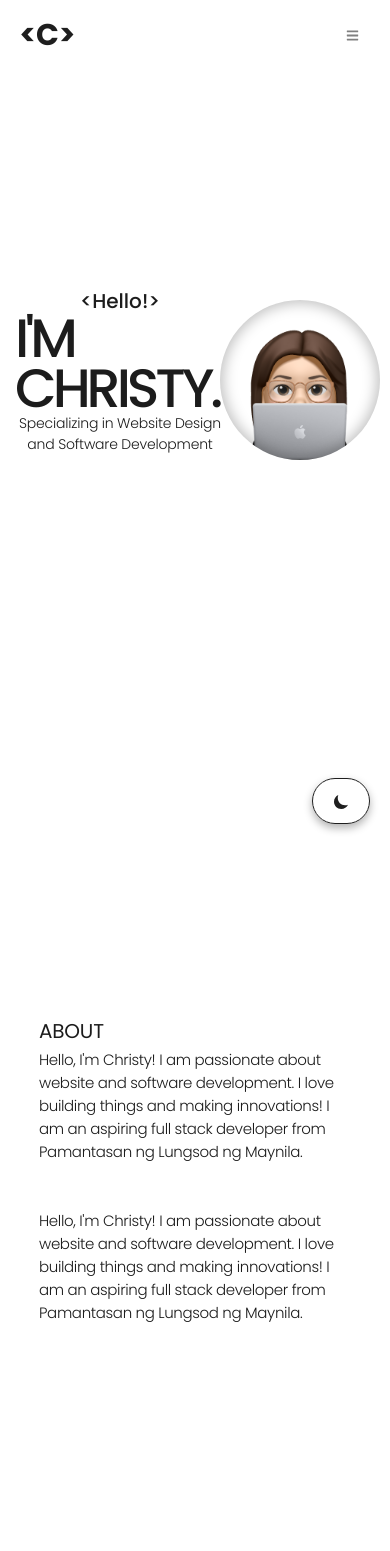
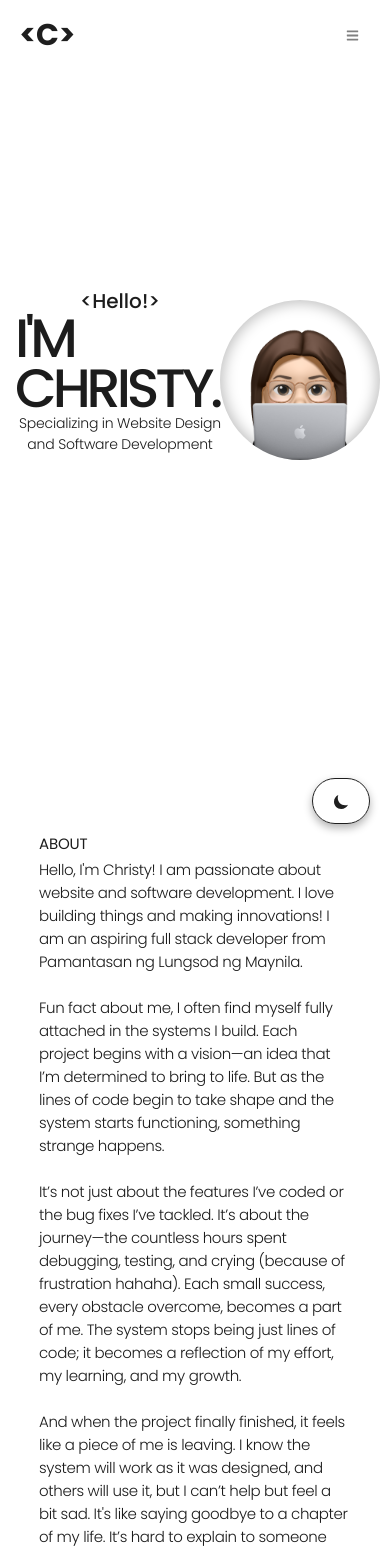
Before and after one commit to ChristySegunto/portfolio-web, a React (Create React App) app: page / in a window 390 px wide. Shown: the top 1551 px of the page. Built offline with nearby package versions, Linux system fonts and the light colour scheme.

Commit message:
add about me details

```diff
--- a/src/components/About.css
+++ b/src/components/About.css
@@ -7,6 +7,7 @@
 }
 
 .about-row{
+    margin-top: 10%;
     margin-left: 10% !important;
     margin-right: 10% !important;
 }
@@ -20,7 +21,7 @@
     font-size: 20px;
     font-style: normal;
     font-weight: 400;
-    line-height: 85.605%; /* 17.121px */
+    line-height: 85.605%;
     letter-spacing: -0.2px;
     width: 100%;
 }
@@ -34,8 +35,26 @@
     letter-spacing: -0.35px;
 }
 
+@media (max-width: 768px) {
+    .about-row{
+        margin-top: 20%;
+    }
+    .about-p{
+        font-size: 18px;
+    }
+
+    .about-h4{
+        font-size: 20px;
+    }
+}
+
+
 @media (max-width: 425px) {
     .about-p{
         font-size: 15px;
     }
+
+    .about-h4{
+        font-size: 15px;
+    }
 }
--- a/src/components/About.js
+++ b/src/components/About.js
@@ -16,8 +16,14 @@ function About({ theme, id }) {
             <Col xs={12} md={6} className={`about-col second`}>
                 <p className='about-p'>
                     Hello, I'm Christy! I am passionate about website and software development. I love building things and making innovations! I am an aspiring full stack developer from Pamantasan ng Lungsod ng Maynila.
-                    <br/><br/><br/>
-                    Hello, I'm Christy! I am passionate about website and software development. I love building things and making innovations! I am an aspiring full stack developer from Pamantasan ng Lungsod ng Maynila.
+                    <br/><br/>
+                    Fun fact about me, I often find myself fully attached in the systems I build. Each project begins with a vision—an idea that I’m determined to bring to life. But as the lines of code begin to take shape and the system starts functioning, something strange happens.
+                    <br/><br/>
+                    It’s not just about the features I’ve coded or the bug fixes I’ve tackled. It’s about the journey—the countless hours spent debugging, testing, and crying (because of frustration hahaha). Each small success, every obstacle overcome, becomes a part of me. The system stops being just lines of code; it becomes a reflection of my effort, my learning, and my growth.
+                    <br/><br/>
+                    And when the project finally finished, it feels like a piece of me is leaving. I know the system will work as it was designed, and others will use it, but I can’t help but feel a bit sad. It's like saying goodbye to a chapter of my life. It’s hard to explain to someone who doesn’t feel the same way, but I’ve realized that I don’t just build systems—I build connections with them.
+                    <br/><br/>
+                    This emotional attachment is what drives me to always do my best, to pour a bit of myself into every line of code. Even after a project is finished, I’ll look back at it and think, “This is a part of me, and it always will be.”
                 </p>
             </Col>
         </Row>
```
